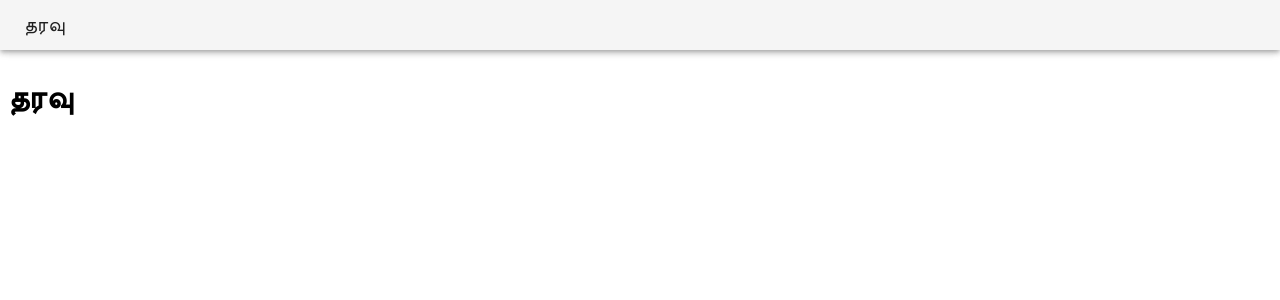
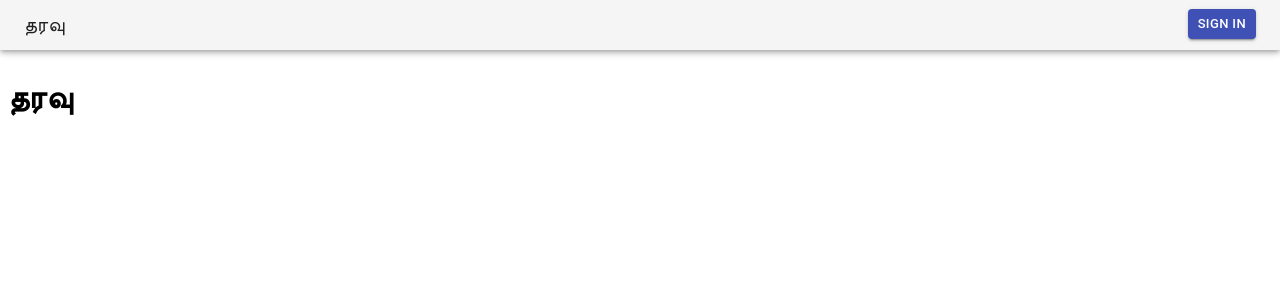
Before and after one commit to tharavu-org/tharavu-web, a React app: page / in a window 1280 px wide. Shown: the top 300 px of the page. Built offline with nearby package versions, Linux system fonts and the light colour scheme.

Commit message:
Add sign in button to header

```diff
--- a/src/layouts/Basic/Header.js
+++ b/src/layouts/Basic/Header.js
@@ -1,10 +1,13 @@
 import React from 'react';
 import { makeStyles } from '@material-ui/core/styles';
-import { AppBar, Toolbar, Typography } from '@material-ui/core';
+import { AppBar, Toolbar, Typography, Button } from '@material-ui/core';
 
 const useStyles = makeStyles({
   appBar: {
     height: '50px',
+  },
+  title: {
+    flexGrow: 1,
   },
 });
 
@@ -13,7 +16,12 @@ export default function Header() {
   return (
     <AppBar position="fixed" color="default" className={classes.appBar}>
       <Toolbar variant="dense">
-        <Typography variant="h6">தரவு</Typography>
+        <Typography variant="h6" className={classes.title}>
+          தரவு
+        </Typography>
+        <Button variant="contained" size="small" color="primary">
+          Sign in
+        </Button>
       </Toolbar>
     </AppBar>
   );
```
